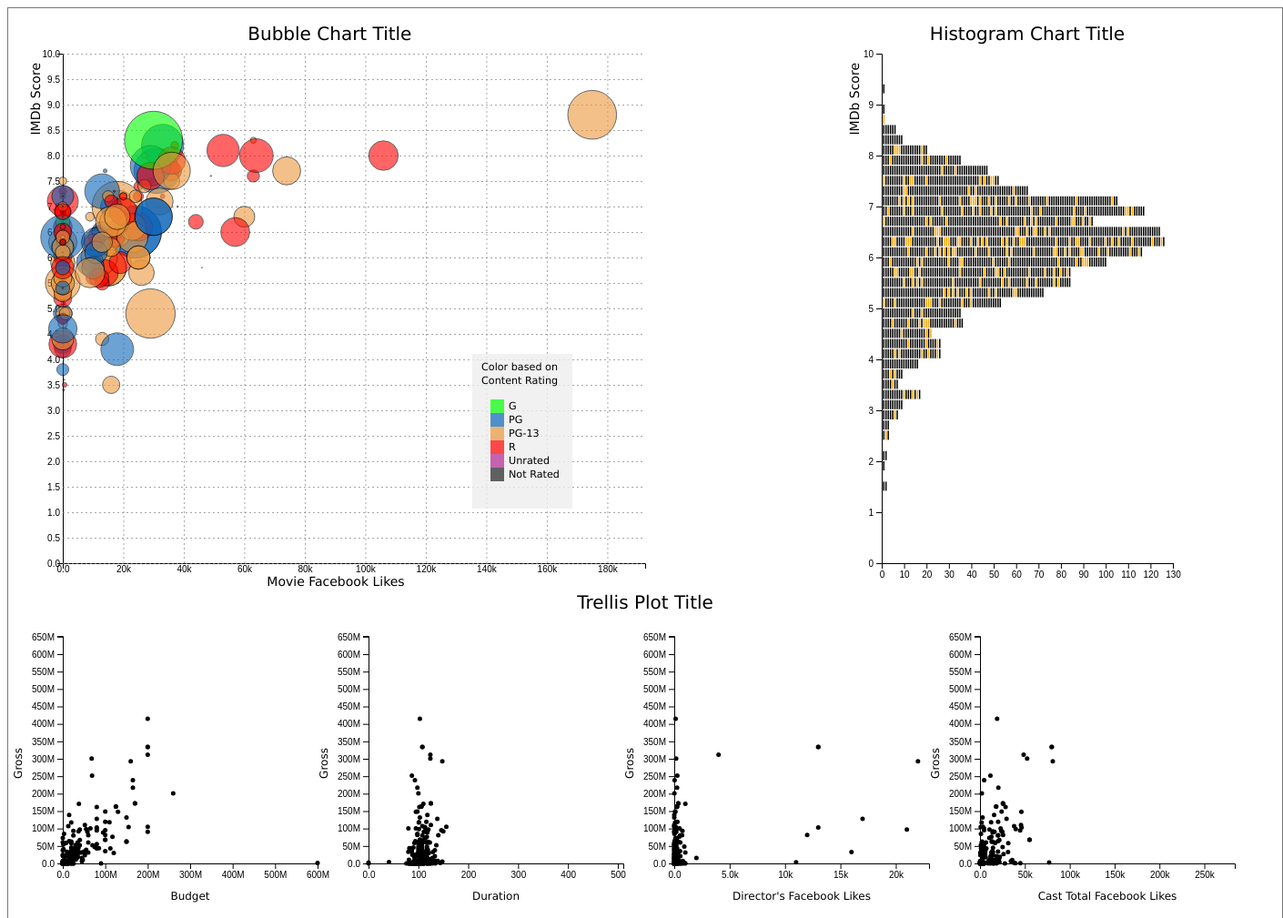
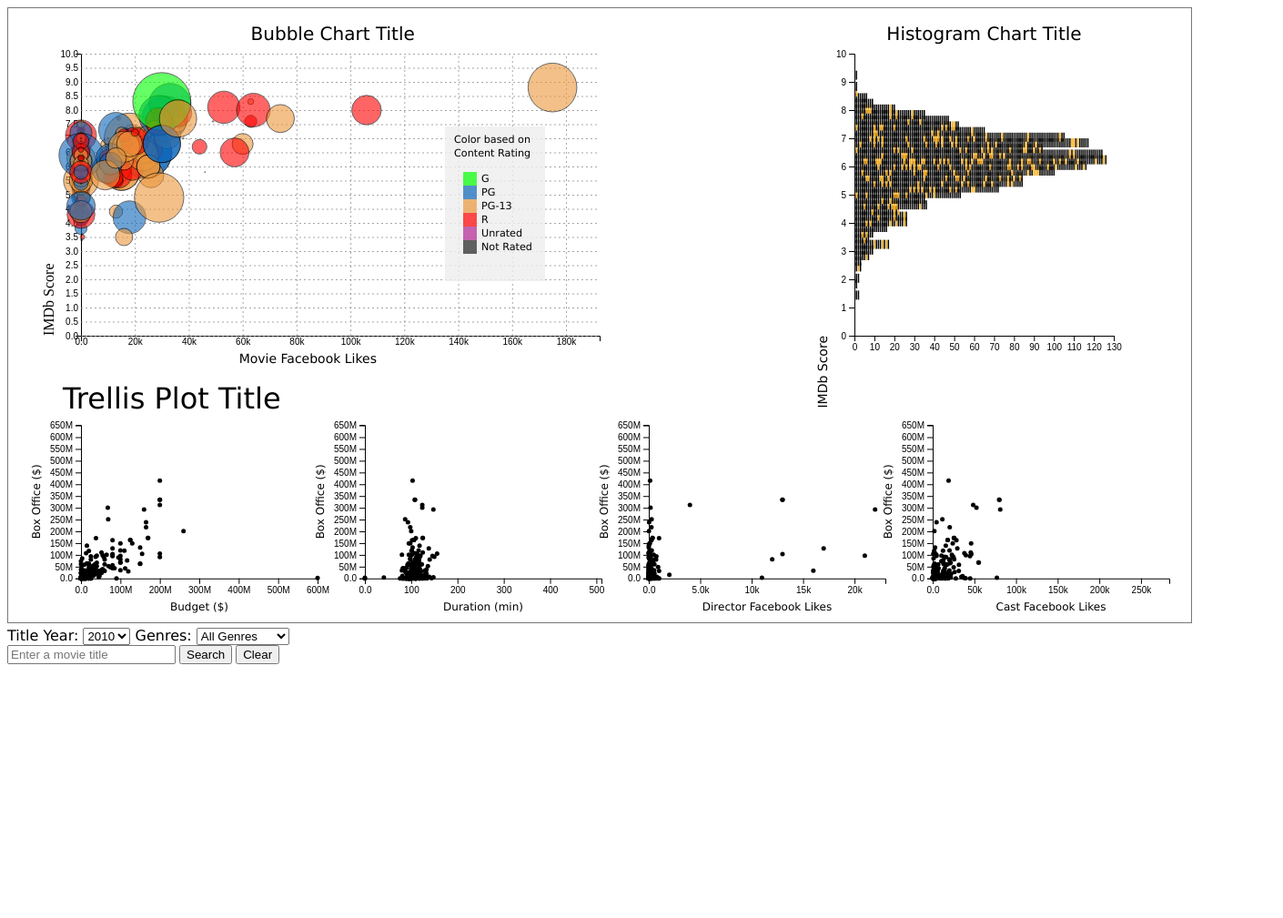
Before and after one commit to kevin180git/CS4460, a plain HTML site: page index.html in a window 1280 px wide. Shown: the top 1009 px of the page at 91% size, 1410 px wide, since content can reach past the window. After the commit the page ends 800 px from the top, so only its background shows below. Drawn offline with nearby package versions, Linux system fonts and the light colour scheme.

Commit message:
small fixes

```diff
--- a/css/style.css
+++ b/css/style.css
@@ -102,3 +102,12 @@
 .dot.hovered {
     fill: red;
 }
+
+.trellis.title {
+    font-size: 32px;
+    text-anchor: start;
+}
+
+.bubblechart.x.axis {
+    text-anchor: end;
+}
--- a/index.html
+++ b/index.html
@@ -7,7 +7,7 @@
 </head>
 <body>
     <div id="main">
-        <svg width="1400" height="1000" style="border: 1px solid #777;">
+        <svg width="1300" height="675" style="border: 1px solid #777;">
         </svg>
 
         <div id="dropDown">
--- a/js/main.js
+++ b/js/main.js
@@ -89,10 +89,10 @@ xAttributes.forEach(function(attr) {
     cells.push(new Cell(attr, 'gross'));
 })
 
-var yAxisMap = { 'budget' : 'Budget',
-                      'duration' : 'Duration',
-                      'directFbLikes' : 'Director\'s Facebook Likes',
-                      'castTotalLikes' : 'Cast Total Facebook Likes' }
+var yAxisMap = { 'budget' : 'Budget ($)',
+                 'duration' : 'Duration (min)',
+                 'directFbLikes' : 'Director Facebook Likes',
+                 'castTotalLikes' : 'Cast Facebook Likes' }
 
 
 
@@ -104,10 +104,10 @@ var svg = d3.select('svg');
 var svgWidth = +svg.attr('width');
 var svgHeight = +svg.attr('height');
 
-var padding = {t: 50, r: 80, b: 40, l: 60};
+var padding = {t: 50, r: 80, b: 40, l: 80};
 
 var chartWidth = svgWidth/2;
-var chartHeight = 650 - padding.t - padding.b;
+var chartHeight = 400 - padding.t - padding.b;
 
 var histogramWidth = chartWidth - padding.l;
 var histogramHeight = chartHeight;
@@ -118,7 +118,7 @@ var trellisHeight = svgHeight/4;
 var domains = { 'imdb' : [0.0, 10.0] };
 
 var bubbleChart = svg.append('g')
-    .attr('class', 'bubbleChart')
+    .attr('class', 'bubblechart')
     .attr('transform', 'translate('+[padding.l, padding.t]+')');
 
 var histogramChart = svg.append('g')
@@ -127,7 +127,7 @@ var histogramChart = svg.append('g')
 
 var trellis = svg.append('g')
     .attr('class', 'trellis')
-    .attr('transform', 'translate('+[padding.l, chartHeight+padding.r + padding.t]+')');
+    .attr('transform', 'translate('+[padding.l, chartHeight+padding.l*1.85]+')');
 
 var legendColors = ['#00ff00','#0d66ba','#ec973c','#ff0000','#b42695', '#232323'];
 var legendWords = ['G', 'PG','PG-13', 'R', 'Unrated', 'Not Rated'];
@@ -207,41 +207,41 @@ d3.csv('./data/movies.csv',
             .entries(dataset);
 
         bubbleChart.append('text')
-            .attr('class', 'bcxaxis')
-            .attr('x', chartWidth/2 - 50)
-            .attr('y', chartHeight + 25)
+            .attr('class', 'bcyaxis')
+            .attr('x', chartWidth/2)
+            .attr('y', chartHeight + 30)
             .text('Movie Facebook Likes');
 
         bubbleChart.append('text')
-            .attr('class', 'bcyaxis')
-            .attr('x', -10)
-            .attr('y', -25)
+            .attr('class', 'bubblechart y axis')
+            .attr('x', -chartHeight)
+            .attr('y', -30)
             .attr('transform', 'rotate(270)')
             .text('IMDb Score');
 
         histogramChart.append('text')
             .attr('class', 'hcyaxis')
-            .attr('x', -10)
-            .attr('y', -25)
+            .attr('x', -chartHeight)
+            .attr('y', -30)
             .attr('transform', 'rotate(270)')
             .text('IMDb Score');
 
         bubbleChart.append('text')
-            .attr('class', 'title')
+            .attr('class', 'bubblechart title')
             .attr('x', chartWidth/3 + 60)
             .attr('y', -15)
             .text('Bubble Chart Title');
 
         histogramChart.append('text')
-            .attr('class', 'title')
+            .attr('class', 'histogram title')
             .attr('x', histogramWidth/4)
             .attr('y', -15)
             .text('Histogram Chart Title');
 
         svg.append('text')
-            .attr('class', 'title')
-            .attr('x', chartWidth)
-            .attr('y', chartHeight + 100)
+            .attr('class', 'trellis title')
+            .attr('x', 60)
+            .attr('y', chartHeight + 130)
             .text('Trellis Plot Title');
 
         makeHistogram();
@@ -384,6 +384,10 @@ function updateChart(year, genre, text) {
 
     var dot = svg.selectAll('.block')
         .classed('filtered', function(d) {
+            if(text != '/') {
+                var title = d['movieTitle'].toLowerCase();
+                return title.includes(text.toLowerCase());
+            } else {
                 var yearFilter;
                 var genreFilter;
 
@@ -399,6 +403,7 @@ function updateChart(year, genre, text) {
                     genreFilter = d.genres.includes(genre);
                 }
                 return yearFilter && genreFilter;
+            }
         })
 
 
@@ -527,19 +532,18 @@ function updateChart(year, genre, text) {
 
     bChartEnter.append('text')
         .attr('dy', '0.7em')
+        .attr('transform', 'translate(' +[0, -20]+ ')')
         .text(function(d){
                 return d.movieTitle;
             });
 
     var spacing = 18;
-    bDataEnter.append('text').attr('transform','translate(0,0)').text(function(d,i){
-        return d.movieTitle + '(' + d.year + ')';}
-        ).style('font-weight','bold');
+    bDataEnter.append('text').attr('transform','translate(0,0)').text(function(d,i){ return d.movieTitle + '(' + d.year + ')'; }).style('font-weight','bold').style('font-size', '1.2em');
     bDataEnter.append('text').attr('transform','translate(0,'+(spacing * 1)+')').text(function(d){ return 'Director: ' + d.directorName;});
     bDataEnter.append('text').attr('transform','translate(0,'+(spacing * 2)+')').text(function(d){ return 'Stars: ' + d.actor1 + ','});
     bDataEnter.append('text').attr('transform','translate(0,'+(spacing * 3)+')').text(function(d){ return  d.actor2 + ', ' + d.actor3;});
-    bDataEnter.append('text').attr('transform','translate(0,'+(spacing * 4)+')').text(function(d){ return 'Gross: $' + d.gross;});
-    bDataEnter.append('text').attr('transform','translate(0,'+(spacing * 5)+')').text(function(d){ return 'Budget: $' + d.budget;});
+    bDataEnter.append('text').attr('transform','translate(0,'+(spacing * 4)+')').text(function(d){ return 'Box Office: $' + d3.format(',')(d.gross);});
+    bDataEnter.append('text').attr('transform','translate(0,'+(spacing * 5)+')').text(function(d){ return 'Budget: $' + d3.format(',')(d.budget);});
     bDataEnter.append('text').attr('transform','translate(0,'+(spacing * 6)+')').text(function(d){ return 'Duration: ' + d.duration + " mins";});
     bDataEnter.append('text').attr('transform','translate(0,'+(spacing * 7)+')').text(function(d){ return 'Content Rating: ' + d.contentRating;}).style('fill', function(d) { return getContentColor(d.contentRating); });
     // bDataEnter.append('svg:image')
@@ -677,15 +681,15 @@ function makeTrellis(year, genre, text) {
 
         cell.append('text')
             .attr('class', 'tpyaxis')
-            .attr('x', -trellisWidth/2)
+            .attr('x', -trellisHeight/2)
             .attr('y', -45)
             .attr('transform', 'rotate(270)')
-            .text('Gross');
+            .text('Box Office ($)');
 
         cell.append('text')
             .attr('class', 'tpxaxis')
             .attr('x', trellisWidth/2)
-            .attr('y', trellisHeight+ 40)
+            .attr('y', trellisHeight + 35)
             .text(yAxisMap[attribute]);
 
 
```
Lines whose indentation alone changed are shown as unchanged.
